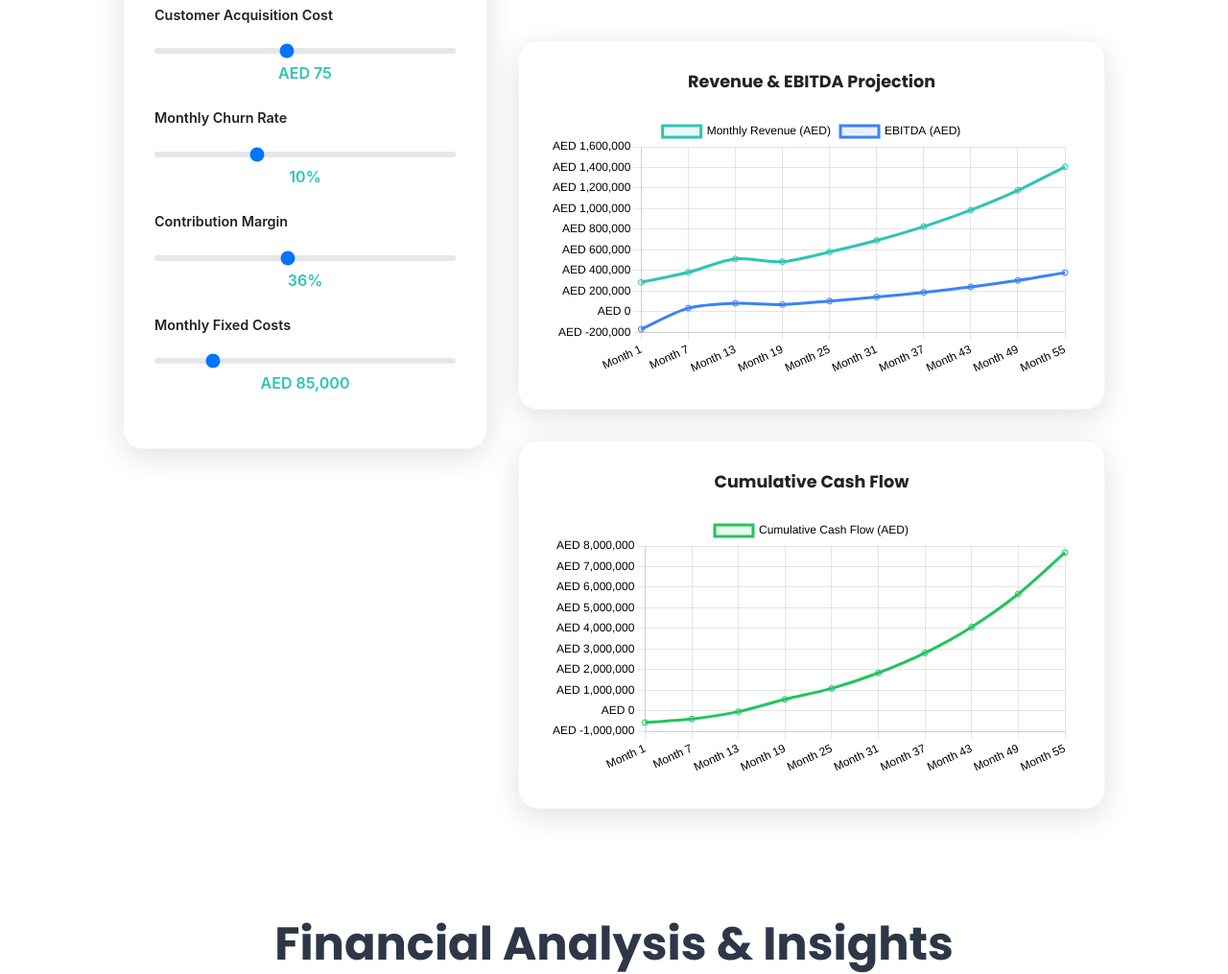
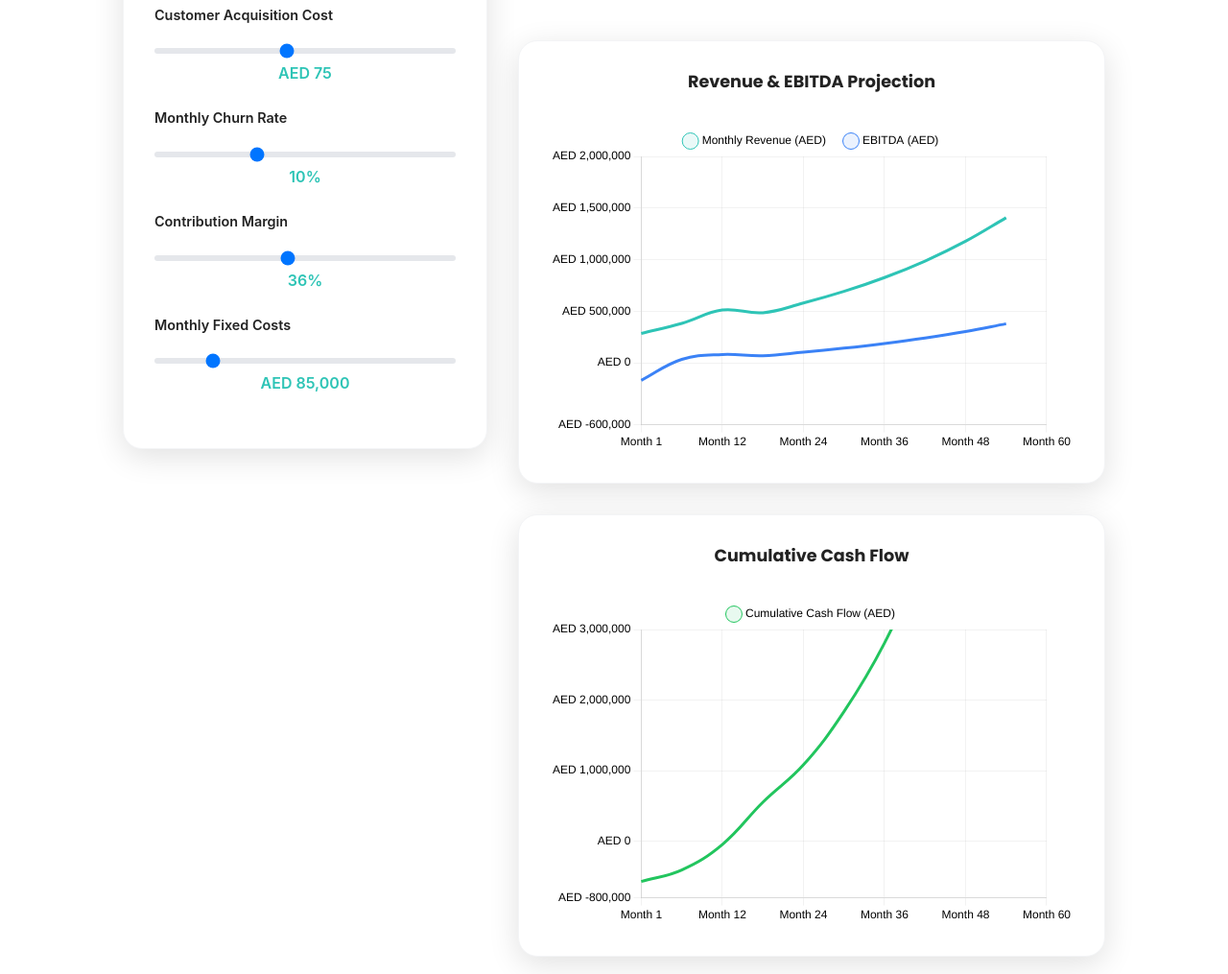
Before and after one commit to ashestree87/justcookapp-pitch, an Astro site: page /financials in a window 1280 px wide. Shown: the part 1500-2515 px from the top of the page at 96% size. Built offline with nearby package versions, Linux system fonts and the light colour scheme; Astro itself is replaced by a stand-in of ours.

Commit message:
Enhance FinancialModel component with debounced input handling and improved chart stability; implement useCallback for input change and scenario loading functions. Update chart options for smoother animations and fixed axis limits.

```diff
--- a/src/components/FinancialModel.tsx
+++ b/src/components/FinancialModel.tsx
@@ -1,4 +1,4 @@
-import React, { useState, useEffect, useMemo } from 'react';
+import React, { useState, useEffect, useMemo, useCallback } from 'react';
 import {
   Chart as ChartJS,
   CategoryScale,
@@ -311,6 +311,7 @@ const styles = {
 
 export default function FinancialModel() {
   const [inputs, setInputs] = useState<ModelInputs>(investmentScenarios.balanced);
+  const [debouncedInputs, setDebouncedInputs] = useState<ModelInputs>(investmentScenarios.balanced);
   const [activeScenario, setActiveScenario] = useState<'conservative' | 'balanced' | 'aggressive'>('balanced');
 
   // Load from localStorage on mount
@@ -318,65 +319,191 @@ export default function FinancialModel() {
     const saved = localStorage.getItem('justcook-financial-inputs');
     if (saved) {
       try {
-        setInputs(JSON.parse(saved));
+        const savedInputs = JSON.parse(saved);
+        setInputs(savedInputs);
+        setDebouncedInputs(savedInputs);
       } catch (e) {
         console.warn('Failed to load saved inputs');
       }
     }
   }, []);
 
-  // Save to localStorage when inputs change
+  // Debounce inputs to reduce chart re-renders and smooth animations
   useEffect(() => {
-    localStorage.setItem('justcook-financial-inputs', JSON.stringify(inputs));
+    const timer = setTimeout(() => {
+      setDebouncedInputs(inputs);
+      localStorage.setItem('justcook-financial-inputs', JSON.stringify(inputs));
+    }, 200);
+
+    return () => clearTimeout(timer);
   }, [inputs]);
 
-  const metrics = useMemo(() => calculateMetrics(inputs), [inputs]);
+  const metrics = useMemo(() => calculateMetrics(debouncedInputs), [debouncedInputs]);
 
-  const handleInputChange = (field: keyof ModelInputs, value: number) => {
+  const handleInputChange = useCallback((field: keyof ModelInputs, value: number) => {
     setInputs(prev => ({ ...prev, [field]: value }));
-    setActiveScenario('balanced'); // Reset scenario when manually changing
-  };
+    setActiveScenario('balanced');
+  }, []);
 
-  const loadScenario = (scenario: 'conservative' | 'balanced' | 'aggressive') => {
-    setInputs(investmentScenarios[scenario]);
+  const loadScenario = useCallback((scenario: 'conservative' | 'balanced' | 'aggressive') => {
+    const scenarioInputs = investmentScenarios[scenario];
+    setInputs(scenarioInputs);
+    setDebouncedInputs(scenarioInputs); // Immediate update for scenario changes
     setActiveScenario(scenario);
-  };
+  }, []);
 
-  const currentMetrics = metrics[11] || metrics[metrics.length - 1]; // Month 12 or last available
+  const currentMetrics = metrics[11] || metrics[metrics.length - 1];
 
-  // Chart data
-  const revenueChartData = {
-    labels: metrics.filter((_, i) => i % 6 === 0).map(m => `Month ${m.month}`),
+  // Stable chart data with fixed labels and smooth animations
+  const chartLabels = ['Month 1', 'Month 6', 'Month 12', 'Month 18', 'Month 24', 'Month 30', 'Month 36', 'Month 42', 'Month 48', 'Month 54', 'Month 60'];
+
+  const revenueChartData = useMemo(() => ({
+    labels: chartLabels,
     datasets: [
       {
         label: 'Monthly Revenue (AED)',
         data: metrics.filter((_, i) => i % 6 === 0).map(m => m.revenue),
         borderColor: 'rgb(46, 196, 182)',
         backgroundColor: 'rgba(46, 196, 182, 0.1)',
-        tension: 0.3,
+        tension: 0.4,
+        pointRadius: 0,
+        pointHoverRadius: 6,
       },
       {
         label: 'EBITDA (AED)',
         data: metrics.filter((_, i) => i % 6 === 0).map(m => m.ebitda),
         borderColor: 'rgb(59, 130, 246)',
         backgroundColor: 'rgba(59, 130, 246, 0.1)',
-        tension: 0.3,
+        tension: 0.4,
+        pointRadius: 0,
+        pointHoverRadius: 6,
       }
     ]
-  };
+  }), [metrics]);
 
-  const cashFlowData = {
-    labels: metrics.filter((_, i) => i % 6 === 0).map(m => `Month ${m.month}`),
+  const cashFlowData = useMemo(() => ({
+    labels: chartLabels,
     datasets: [
       {
         label: 'Cumulative Cash Flow (AED)',
         data: metrics.filter((_, i) => i % 6 === 0).map(m => m.cumulativeCash),
         borderColor: currentMetrics.ltvCacRatio > 3 ? 'rgb(34, 197, 94)' : 'rgb(239, 68, 68)',
         backgroundColor: currentMetrics.ltvCacRatio > 3 ? 'rgba(34, 197, 94, 0.1)' : 'rgba(239, 68, 68, 0.1)',
-        tension: 0.3,
+        tension: 0.4,
+        pointRadius: 0,
+        pointHoverRadius: 6,
       }
     ]
-  };
+  }), [metrics, currentMetrics.ltvCacRatio]);
+
+  // Stable chart options to prevent axis jumping
+  const chartOptions = useMemo(() => ({
+    responsive: true,
+    maintainAspectRatio: false,
+    animation: {
+      duration: 750,
+      easing: 'easeInOutQuart' as const,
+    },
+    plugins: {
+      legend: {
+        labels: {
+          color: 'var(--text-primary)',
+          usePointStyle: true,
+          padding: 20,
+        }
+      },
+      tooltip: {
+        mode: 'index' as const,
+        intersect: false,
+      }
+    },
+    scales: {
+      x: {
+        ticks: {
+          color: 'var(--text-secondary)',
+          maxTicksLimit: 6,
+        },
+        grid: {
+          color: 'rgba(128, 128, 128, 0.1)',
+          drawBorder: false,
+        }
+      },
+      y: {
+        min: -600000, // Fixed minimum to prevent axis jumping
+        max: 2000000, // Fixed maximum for stability
+        ticks: {
+          color: 'var(--text-secondary)',
+          callback: function(value: any) {
+            return 'AED ' + Number(value).toLocaleString();
+          },
+          maxTicksLimit: 8,
+        },
+        grid: {
+          color: 'rgba(128, 128, 128, 0.1)',
+          drawBorder: false,
+        }
+      }
+    },
+    interaction: {
+      mode: 'nearest' as const,
+      axis: 'x' as const,
+      intersect: false,
+    }
+  }), []);
+
+  const cashFlowOptions = useMemo(() => ({
+    responsive: true,
+    maintainAspectRatio: false,
+    animation: {
+      duration: 750,
+      easing: 'easeInOutQuart' as const,
+    },
+    plugins: {
+      legend: {
+        labels: {
+          color: 'var(--text-primary)',
+          usePointStyle: true,
+          padding: 20,
+        }
+      },
+      tooltip: {
+        mode: 'index' as const,
+        intersect: false,
+      }
+    },
+    scales: {
+      x: {
+        ticks: {
+          color: 'var(--text-secondary)',
+          maxTicksLimit: 6,
+        },
+        grid: {
+          color: 'rgba(128, 128, 128, 0.1)',
+          drawBorder: false,
+        }
+      },
+      y: {
+        min: -800000, // Fixed minimum for cash flow
+        max: 3000000, // Fixed maximum for cash flow
+        ticks: {
+          color: 'var(--text-secondary)',
+          callback: function(value: any) {
+            return 'AED ' + Number(value).toLocaleString();
+          },
+          maxTicksLimit: 8,
+        },
+        grid: {
+          color: 'rgba(128, 128, 128, 0.1)',
+          drawBorder: false,
+        }
+      }
+    },
+    interaction: {
+      mode: 'nearest' as const,
+      axis: 'x' as const,
+      intersect: false,
+    }
+  }), []);
 
   return (
     <>
@@ -584,73 +711,16 @@ export default function FinancialModel() {
           <div style={styles.chartsContainer}>
             <div style={styles.chartCard}>
               <h4 style={styles.chartTitle}>Revenue & EBITDA Projection</h4>
-              <Line data={revenueChartData} options={{
-                responsive: true,
-                plugins: {
-                  legend: {
-                    labels: {
-                      color: 'var(--text-primary)'
-                    }
-                  }
-                },
-                scales: {
-                  x: {
-                    ticks: {
-                      color: 'var(--text-secondary)'
-                    },
-                    grid: {
-                      color: 'rgba(128, 128, 128, 0.2)'
-                    }
-                  },
-                  y: {
-                    beginAtZero: true,
-                    ticks: {
-                      color: 'var(--text-secondary)',
-                      callback: function(value) {
-                        return 'AED ' + Number(value).toLocaleString();
-                      }
-                    },
-                    grid: {
-                      color: 'rgba(128, 128, 128, 0.2)'
-                    }
-                  }
-                }
-              }} />
+              <div style={{ height: '350px', width: '100%' }}>
+                <Line data={revenueChartData} options={chartOptions} />
+              </div>
             </div>
 
             <div style={styles.chartCard}>
               <h4 style={styles.chartTitle}>Cumulative Cash Flow</h4>
-              <Line data={cashFlowData} options={{
-                responsive: true,
-                plugins: {
-                  legend: {
-                    labels: {
-                      color: 'var(--text-primary)'
-                    }
-                  }
-                },
-                scales: {
-                  x: {
-                    ticks: {
-                      color: 'var(--text-secondary)'
-                    },
-                    grid: {
-                      color: 'rgba(128, 128, 128, 0.2)'
-                    }
-                  },
-                  y: {
-                    ticks: {
-                      color: 'var(--text-secondary)',
-                      callback: function(value) {
-                        return 'AED ' + Number(value).toLocaleString();
-                      }
-                    },
-                    grid: {
-                      color: 'rgba(128, 128, 128, 0.2)'
-                    }
-                  }
-                }
-              }} />
+              <div style={{ height: '350px', width: '100%' }}>
+                <Line data={cashFlowData} options={cashFlowOptions} />
+              </div>
             </div>
           </div>
         </div>
```
